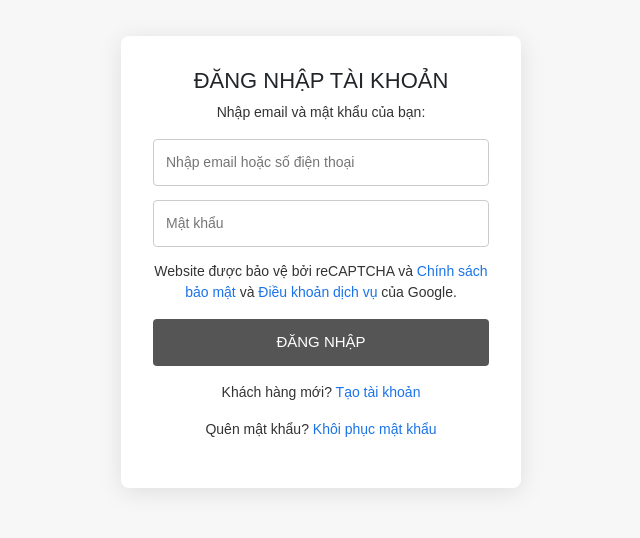
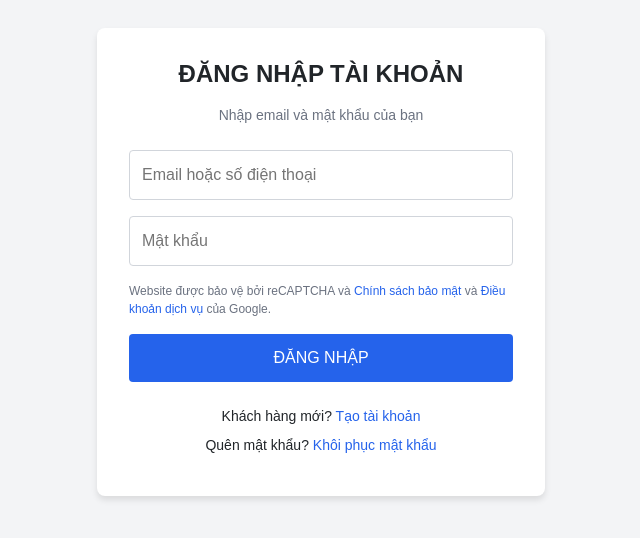
Before and after one commit to DoMinHoo/Du_An_Tot_Nghiep_, a React (Vite) app in the folder admin/: page /login in a window 1280 px wide. Shown: the part 138-676 px from the top of the page, without its empty margins (319-959 px from the left). Built offline with nearby package versions, Linux system fonts and the light colour scheme; no server answers.

Commit message:
sua login admin

```diff
--- a/admin/src/pages/Login/loginAdmin.tsx
+++ b/admin/src/pages/Login/loginAdmin.tsx
@@ -1,8 +1,13 @@
 import React, { useState } from 'react';
-import axios from 'axios';
 import { useNavigate } from 'react-router-dom';
-import { ToastContainer, toast } from 'react-toastify';
+import { toast, ToastContainer } from 'react-toastify';
 import 'react-toastify/dist/ReactToastify.css';
+
+const logger = {
+  info: (message: string) => console.info(message),
+  warn: (message: string) => console.warn(message),
+  error: (message: string, error: any) => console.error(message, error),
+};
 
 interface LoginFormValues {
   email: string;
@@ -10,98 +15,303 @@ interface LoginFormValues {
 }
 
 const Login: React.FC = () => {
-  const [loading, setLoading] = useState(false);
   const [formData, setFormData] = useState<LoginFormValues>({
     email: '',
     password: '',
   });
+  const [loading, setLoading] = useState(false);
+  const [error, setError] = useState<string | null>(null);
   const navigate = useNavigate();
 
   const handleChange = (e: React.ChangeEvent<HTMLInputElement>) => {
     const { name, value } = e.target;
     setFormData((prev) => ({ ...prev, [name]: value }));
+    setError(null);
   };
 
-  const onFinish = async (e: React.FormEvent) => {
-    e.preventDefault();
-    setLoading(true);
-
-    try {
-      const res = await axios.post(
-        'http://localhost:5000/api/auth/login',
-        formData
-      );
-
-      const user = res.data?.data?.user;
-      const token = res.data?.data?.token;
-      const role = user?.role?.trim().toLowerCase();
-
-      if (!user || !token || !['admin', 'client'].includes(role)) {
-        toast.error('Thông tin tài khoản hoặc vai trò không hợp lệ!');
-        setLoading(false);
+  const handleLogin = async () => {
+    if (!formData.email || !formData.password) {
+      setError('Vui lòng nhập email và mật khẩu');
+      toast.error('Vui lòng nhập email và mật khẩu', {
+        position: 'top-right',
+        autoClose: 3000,
+      });
       return;
     }
 
-      // Lưu thông tin vào localStorage
+    setLoading(true);
+    setError(null);
+
+    try {
+      const guestId = sessionStorage.getItem('guestId') || '';
+
+      const loginResponse = await fetch(
+        'http://localhost:5000/api/auth/login',
+        {
+          method: 'POST',
+          headers: {
+            'Content-Type': 'application/json',
+            'x-guest-id': guestId,
+          },
+          body: JSON.stringify({
+            email: formData.email,
+            password: formData.password,
+          }),
+        }
+      );
+
+      const loginData = await loginResponse.json();
+      if (!loginResponse.ok || !loginData.success) {
+        throw new Error(loginData.message || 'Đăng nhập thất bại');
+      }
+
+      const { user, token } = loginData.data || {};
+      if (!user || !token) {
+        throw new Error('Thông tin đăng nhập không hợp lệ');
+      }
+
       localStorage.setItem('currentUser', JSON.stringify(user));
       localStorage.setItem('token', token);
+      localStorage.removeItem('guestId');
 
-      // Thông báo thành công
-      toast.success('Đăng nhập thành công!');
+      logger.info(`Đăng nhập thành công cho userId: ${user._id}`);
 
-      // Điều hướng dựa trên vai trò
+      if (guestId) {
+        try {
+          const mergeResponse = await fetch(
+            'http://localhost:5000/api/carts/merge',
+            {
+              method: 'POST',
+              headers: {
+                'Content-Type': 'application/json',
+                Authorization: `Bearer ${token}`,
+              },
+              body: JSON.stringify({ guestId }),
+            }
+          );
+
+          const cartResponse = await mergeResponse.json();
+          if (!cartResponse.success) {
+            logger.warn(`Hợp nhất giỏ hàng thất bại: ${cartResponse.message}`);
+            toast.warn(cartResponse.message || 'Không thể hợp nhất giỏ hàng', {
+              position: 'top-right',
+              autoClose: 3000,
+            });
+          } else {
+            logger.info(`Hợp nhất giỏ hàng thành công cho userId ${user._id}`);
+            toast.success(
+              cartResponse.message || 'Hợp nhất giỏ hàng thành công',
+              {
+                position: 'top-right',
+                autoClose: 1500,
+              }
+            );
+          }
+        } catch (error: any) {
+          logger.error(`Lỗi hợp nhất giỏ hàng: ${error.message}`, error);
+          toast.warn('Lỗi khi hợp nhất giỏ hàng', {
+            position: 'top-right',
+            autoClose: 3000,
+          });
+        }
+      }
+
+      toast.success('Đăng nhập thành công!', {
+        position: 'top-right',
+        autoClose: 1500,
+      });
+
+      const role = user?.role?.trim().toLowerCase();
+      setTimeout(() => {
         if (role === 'admin') {
-        setTimeout(() => navigate('/admin/dashboard'), 1000);
-      } else if (role === 'client') {
-        // chuyen sang link localhost:3000
-        setTimeout(
-          () => (window.location.href = 'http://localhost:5173/'),
-          1000
-        ); // Điều hướng client về trang chủ
+          navigate('/admin/products');
+        } else {
+          navigate('/');
         }
+      }, 1500);
     } catch (err: any) {
       const errorMessage =
-        err?.response?.data?.message || err?.message || 'Đăng nhập thất bại!';
-      toast.error(errorMessage);
+        err.message || 'Đăng nhập thất bại. Vui lòng thử lại!';
+      setError(errorMessage);
+      logger.error(`Lỗi đăng nhập: ${errorMessage}`, err);
+      toast.error(errorMessage, {
+        position: 'top-right',
+        autoClose: 3000,
+      });
+    } finally {
       setLoading(false);
     }
   };
 
   return (
+    <>
+      <style>
+        {`
+          body {
+            margin: 0;
+            padding: 0;
+            font-family: Arial, sans-serif;
+          }
+
+          .login-container {
+            min-height: 100vh;
+            display: flex;
+            align-items: center;
+            justify-content: center;
+            background-color: #f3f4f6;
+          }
+
+          .login-box {
+            background-color: #ffffff;
+            padding: 2rem;
+            border-radius: 0.5rem;
+            box-shadow: 0 4px 6px rgba(0, 0, 0, 0.1);
+            width: 100%;
+            max-width: 28rem;
+          }
+
+          .title {
+            font-size: 1.5rem;
+            font-weight: bold;
+            text-align: center;
+            margin-bottom: 1rem;
+          }
+
+          .subtitle {
+            text-align: center;
+            font-size: 0.875rem;
+            color: #6b7280;
+            margin-bottom: 1.5rem;
+          }
+
+          .error-message {
+            background-color: #fee2e2;
+            color: #b91c1c;
+            padding: 0.75rem;
+            border-radius: 0.25rem;
+            margin-bottom: 1rem;
+            font-size: 0.875rem;
+          }
+
+          .form-group {
+            margin-bottom: 1rem;
+          }
+
+          .input-field {
+            width: 100%;
+            padding: 0.75rem;
+            border: 1px solid #d1d5db;
+            border-radius: 0.25rem;
+            font-size: 1rem;
+            outline: none;
+          }
+
+          .input-field:focus {
+            border-color: #3b82f6;
+            box-shadow: 0 0 0 2px rgba(59, 130, 246, 0.5);
+          }
+
+          .privacy-text {
+            font-size: 0.75rem;
+            color: #6b7280;
+            margin-bottom: 1rem;
+          }
+
+          .privacy-text a {
+            color: #2563eb;
+            text-decoration: none;
+          }
+
+          .privacy-text a:hover {
+            text-decoration: underline;
+          }
+
+          .login-button {
+            width: 100%;
+            padding: 0.75rem;
+            background-color: #2563eb;
+            color: #ffffff;
+            border: none;
+            border-radius: 0.25rem;
+            font-size: 1rem;
+            font-weight: 500;
+            cursor: pointer;
+            transition: background-color 0.2s;
+          }
+
+          .login-button:hover:not(:disabled) {
+            background-color: #1d4ed8;
+          }
+
+          .login-button:disabled {
+            background-color: #9ca3af;
+            cursor: not-allowed;
+          }
+
+          .links {
+            margin-top: 1.5rem;
+            text-align: center;
+            font-size: 0.875rem;
+          }
+
+          .links p {
+            margin: 0.5rem 0;
+          }
+
+          .links a {
+            color: #2563eb;
+            text-decoration: none;
+          }
+
+          .links a:hover {
+            text-decoration: underline;
+          }
+        `}
+      </style>
       <div className="login-container">
-      <form className="login-form" onSubmit={onFinish}>
-        <h2>ĐĂNG NHẬP TÀI KHOẢN</h2>
-        <p>Nhập email và mật khẩu của bạn:</p>
+        <ToastContainer />
+        <div className="login-box">
+          <h2 className="title">ĐĂNG NHẬP TÀI KHOẢN</h2>
+          <p className="subtitle">Nhập email và mật khẩu của bạn</p>
 
+          {error && <div className="error-message">{error}</div>}
+
+          <div className="form-group">
             <input
               type="text"
               name="email"
-          placeholder="Nhập email hoặc số điện thoại"
+              placeholder="Email hoặc số điện thoại"
               value={formData.email}
               onChange={handleChange}
+              className="input-field"
               required
             />
-
+          </div>
+          <div className="form-group">
             <input
               type="password"
               name="password"
               placeholder="Mật khẩu"
               value={formData.password}
               onChange={handleChange}
+              className="input-field"
               required
             />
-
-        <p className="recaptcha-text">
+          </div>
+          <p className="privacy-text">
             Website được bảo vệ bởi reCAPTCHA và{' '}
             <a href="#">Chính sách bảo mật</a> và{' '}
             <a href="#">Điều khoản dịch vụ</a> của Google.
           </p>
-
-        <button type="submit" disabled={loading}>
+          <button
+            onClick={handleLogin}
+            disabled={loading}
+            className="login-button"
+          >
             {loading ? 'Đang xử lý...' : 'ĐĂNG NHẬP'}
           </button>
 
-        <div className="form-footer">
+          <div className="links">
             <p>
               Khách hàng mới? <a href="/signin">Tạo tài khoản</a>
             </p>
@@ -109,89 +319,9 @@ const Login: React.FC = () => {
               Quên mật khẩu? <a href="/forgot">Khôi phục mật khẩu</a>
             </p>
           </div>
-      </form>
-
-      <ToastContainer position="top-right" autoClose={3000} />
-
-      <style jsx>{`
-        .login-container {
-          min-height: 100vh;
-          display: flex;
-          justify-content: center;
-          align-items: center;
-          background: #f7f7f7;
-        }
-
-        .login-form {
-          width: 400px;
-          background: white;
-          padding: 32px;
-          border-radius: 8px;
-          box-shadow: 0 4px 24px rgba(0, 0, 0, 0.1);
-          font-family: sans-serif;
-        }
-
-        .login-form h2 {
-          text-align: center;
-          font-size: 22px;
-          margin-bottom: 8px;
-        }
-
-        .login-form p {
-          text-align: center;
-          font-size: 14px;
-          margin-bottom: 16px;
-          color: #333;
-        }
-
-        input {
-          width: 100%;
-          padding: 12px;
-          margin-bottom: 14px;
-          font-size: 14px;
-          border: 1px solid #ccc;
-          border-radius: 4px;
-        }
-
-        .recaptcha-text {
-          font-size: 12px;
-          color: #666;
-          margin-bottom: 16px;
-          text-align: left;
-        }
-
-        .recaptcha-text a {
-          color: #1a73e8;
-          text-decoration: none;
-        }
-
-        button {
-          width: 100%;
-          padding: 12px;
-          background: #555;
-          color: white;
-          font-size: 15px;
-          border: none;
-          border-radius: 4px;
-          cursor: pointer;
-        }
-
-        .form-footer {
-          margin-top: 16px;
-          text-align: center;
-          font-size: 14px;
-        }
-
-        .form-footer a {
-          color: #1a73e8;
-          text-decoration: none;
-        }
-
-        .form-footer a:hover {
-          text-decoration: underline;
-        }
-      `}</style>
         </div>
+      </div>
+    </>
   );
 };
 
```
Also changed, not shown: 2 other files (tests, documents, lock files or other folders). Lines whose indentation alone changed are shown as unchanged.
